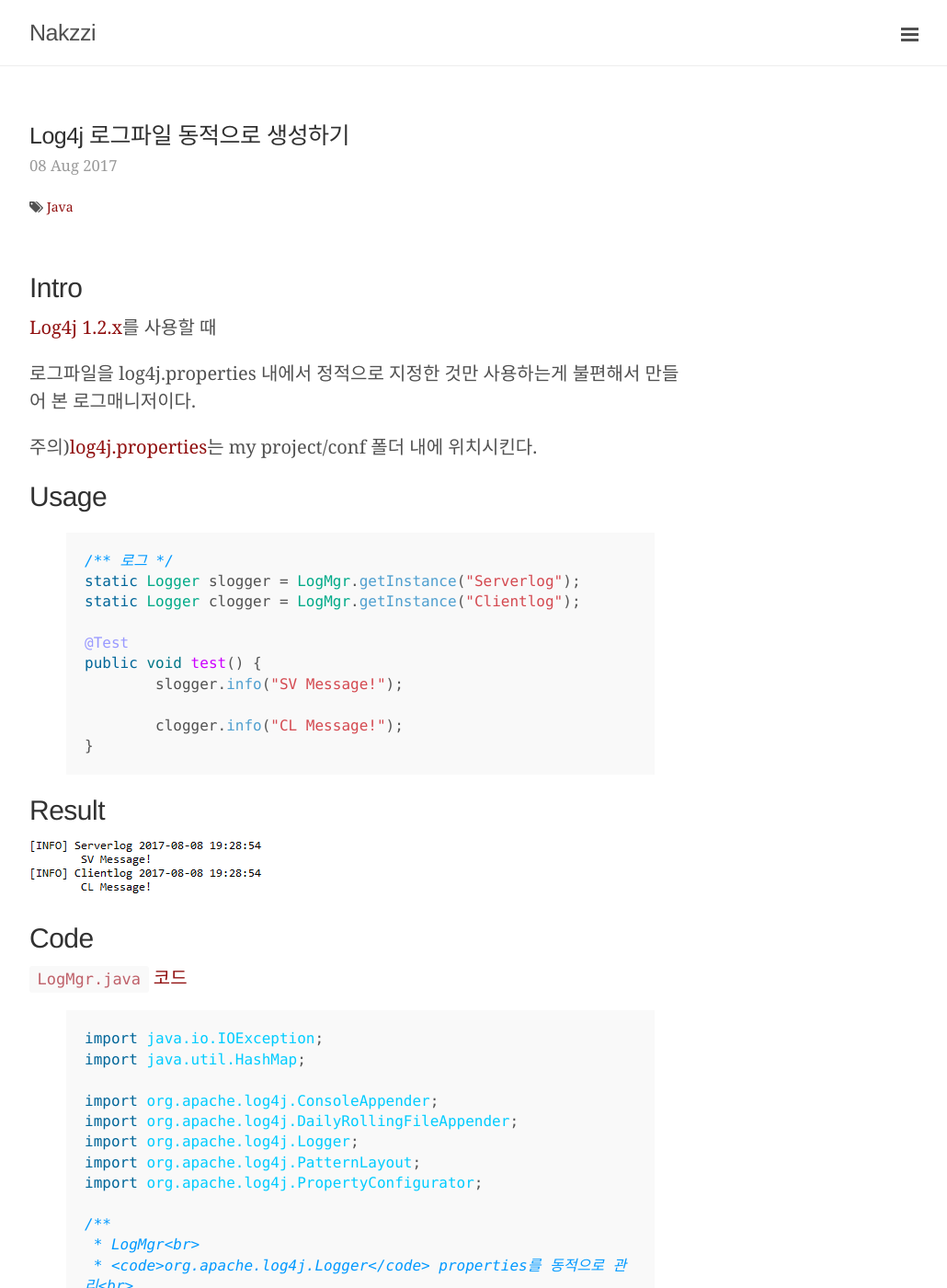
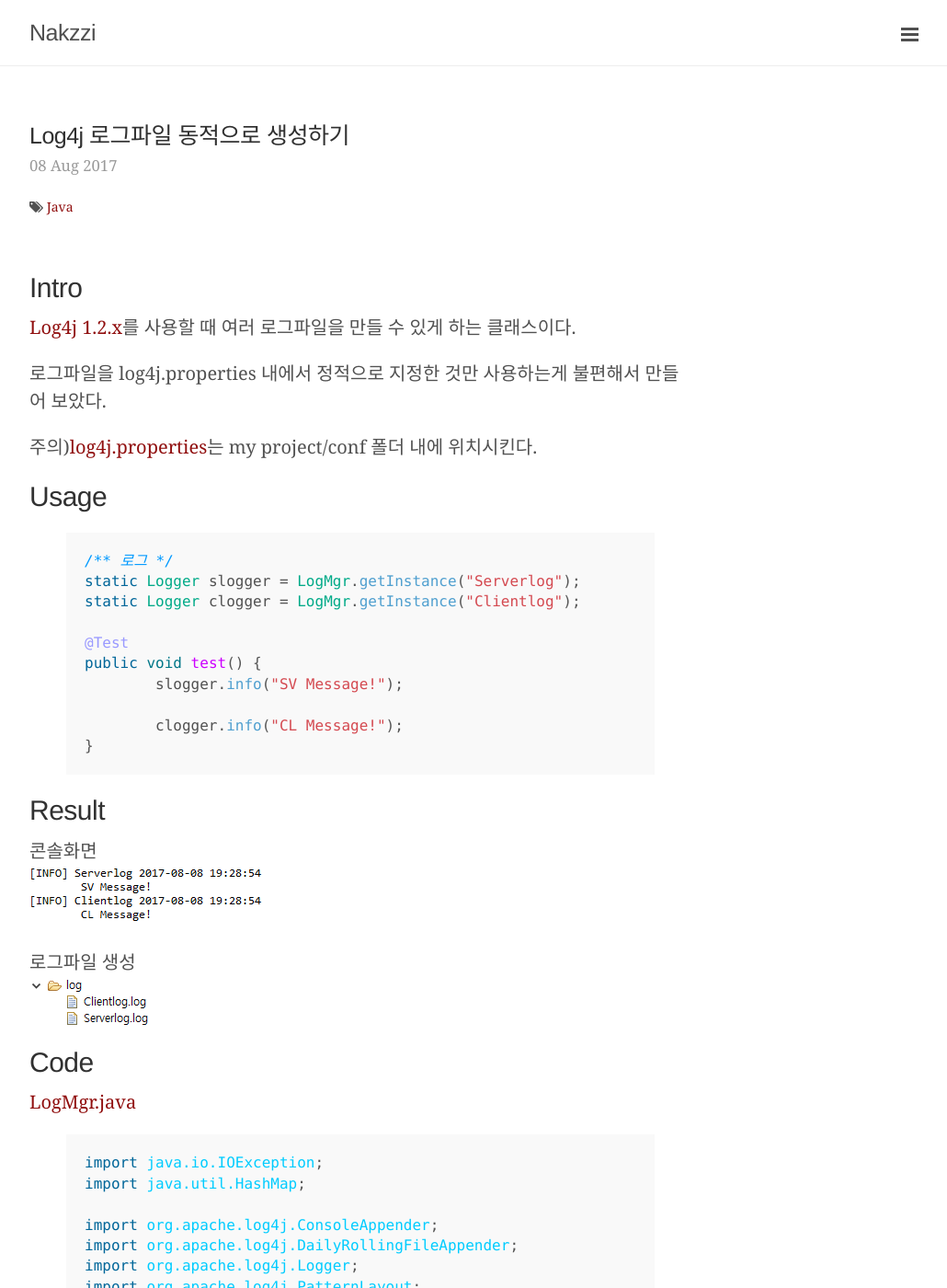
Before and after one commit to cholnh/cholnh.github.io, a Jekyll site: the page built from _posts/Dev/Java/2017-8-8-LogMgr.md, in a window 1280 px wide and 1400 px high. Shown: the whole window at 92% size, without its empty margins (248-1278 px from the left). Built offline with Jekyll 4.4.1, drawn with Linux system fonts in a browser that asks for light colours; Markdown is read by kramdown in place of the engine named in the settings.

Commit message:
post 수정

```diff
--- a/_posts/Dev/Java/2017-8-8-LogMgr.md
+++ b/_posts/Dev/Java/2017-8-8-LogMgr.md
@@ -7,11 +7,13 @@ tags: Java
 
 ## Intro
 
-[Log4j 1.2.x]({{ site.url }}/assets/log/log4j-1.2.17.jar)를 사용할 때
+[Log4j 1.2.x]({{ site.url }}/assets/log/log4j-1.2.17.jar)를 사용할 때 여러 로그파일을 만들 수 있게 하는 클래스이다.
 
-로그파일을 log4j.properties 내에서 정적으로 지정한 것만 사용하는게 불편해서 만들어 본 로그매니저이다.
+로그파일을 log4j.properties 내에서 정적으로 지정한 것만 사용하는게 불편해서 만들어 보았다.
 
 주의)[log4j.properties]({{ site.url }}/assets/log/log4j.properties)는 my project/conf 폴더 내에 위치시킨다.
+
+
 
 ## Usage
 
@@ -28,13 +30,20 @@ public void test() {
 }
 {% endhighlight %}
 
+
+
 ## Result
+콘솔화면
+![result]({{ site.url }}/assets/log/logmgr_result.png)
 
-![result]({{ site.url }}/assets/log/logmgr_result.png)
+로그파일 생성
+![result]({{ site.url }}/assets/log/logmgr_result2.png)
+
+
 
 ## Code
 
-[`LogMgr.java` 코드]({{ site.url }}/assets/log/LogMgr.java)
+[LogMgr.java]({{ site.url }}/assets/log/LogMgr.java)
 
 {% highlight java %}
 import java.io.IOException;
```
Also changed, not shown: assets/log/logmgr_result2.png (added).
